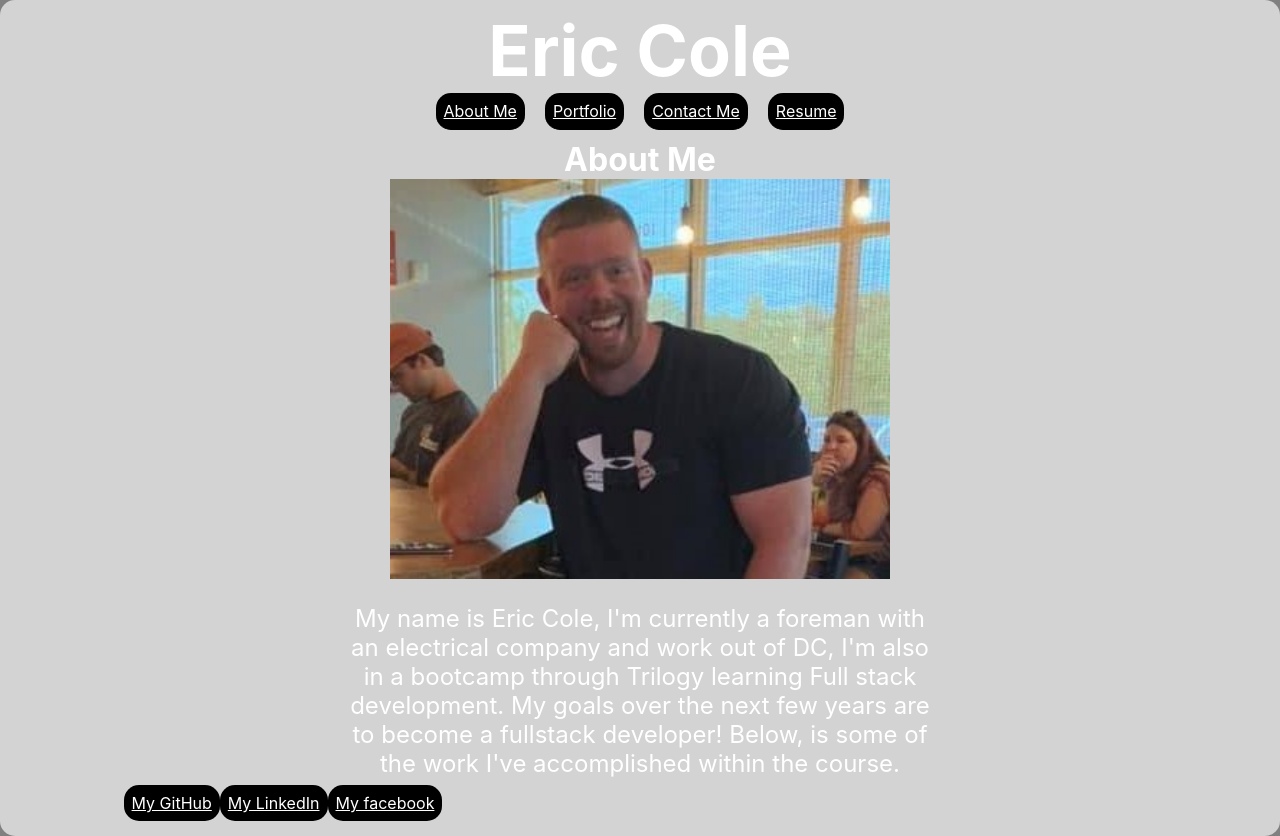
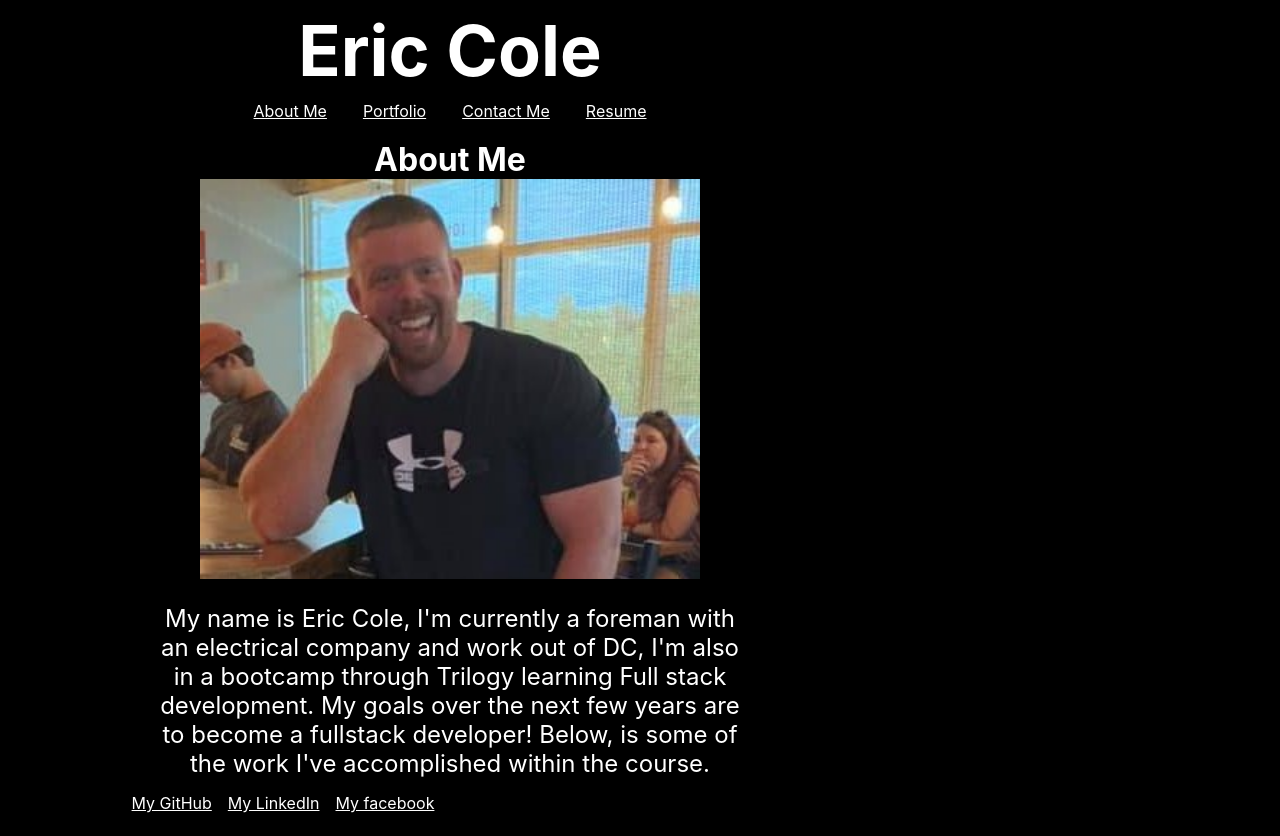
Before and after one commit to Ecole7853/ReactPortfolio, a React (Create React App) app: page / in a window 1280 px wide. Built offline with nearby package versions, Linux system fonts and the light colour scheme.

Commit message:
overall changes

```diff
--- a/src/App.css
+++ b/src/App.css
@@ -1,13 +1,15 @@
 html {
-    background-color: gray;
+    background-color: black;
 }
 .App {
     text-align: center;
 }
 #appContainer {
-    background-color: lightgray;
+    background-color: black;
     border-radius: 15px;
     padding: 8px;
+    width: 900px;
+    height: 100vh;
 }
 
 h3{
@@ -280,6 +282,9 @@ h3{
     width: 550px;
     justify-content: center;
     color: white;
+    margin: 0;
+    padding: 0;
+    box-sizing: border-box;
 }
 
   @media screen and (max-width: 767px) {
```
